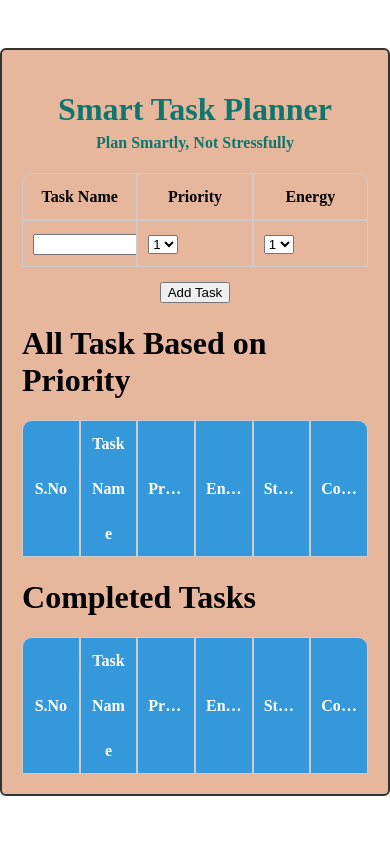
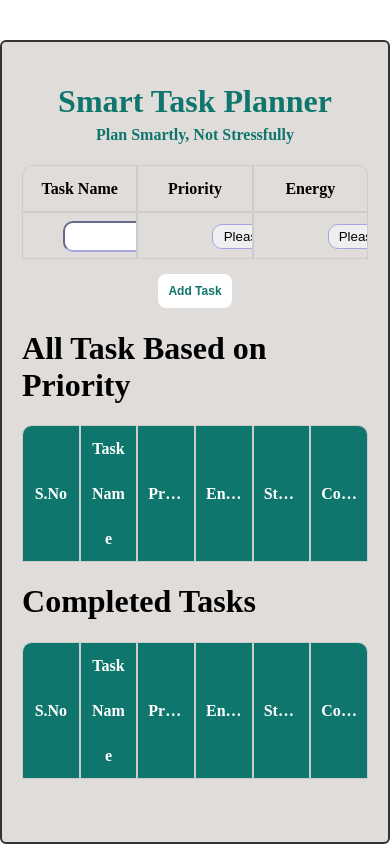
Before and after one commit to aryasakshi13/Smart-Daily-Planner, a plain HTML site: page index.html in a window 390 px wide. Drawn offline with Linux system fonts and the light colour scheme.

Commit message:
Done with Css and LocalStorage adding media Query

```diff
--- a/index.html
+++ b/index.html
@@ -8,27 +8,28 @@
     <link rel="stylesheet" href="styles.css">
 
 </head>
-<script src="./index.js"></script>
+<!-- <script src="./index.js"></script> -->
 
-<body>
+<body onload="showSortedTask()">
     <div id="fullDiv">
         <div id="headerTitle">
             <h1>Smart Task Planner</h1>
             <h4>Plan Smartly, Not Stressfully</h4>
         </div>
-        <div>
-            <table >
+        <div >
+            <table>
                 <tr>
                     <th>Task Name</th>
                     <th>Priority</th>
                     <th>Energy</th>
                 </tr>
-                <tr id="Conditonal-row" style="display: table-row;">
-                    <td>
+                <tr id="Conditonal-row">
+                    <td class="inputBox">
                         <input id="taskName1"></input>
                     </td>
                     <td>
-                        <select id="priority1">
+                        <select class="select" id="priority1">
+                            <option>Please Select priority</option>
                             <option>1</option>
                             <option>2</option>
                             <option>3</option>
@@ -38,7 +39,8 @@
                         <!-- <input id = "priority1"></input> -->
                     </td>
                     <td>
-                        <select id="energy1">
+                        <select class="select" id="energy1">
+                            <option>Please Select energy</option>
                             <option>1</option>
                             <option>2</option>
                             <option>3</option>
@@ -49,9 +51,12 @@
                     </td>
                 </tr>
             </table>
-            <Button     onclick="addTask()">Add Task</Button>
-            <div>
-                <h1>All Task Based on Priority</h1>
+        </div>
+            <Button id= "btn" onclick="addTask()">Add Task</Button>
+
+        <div class ="table_section">
+            <h1>All Task Based on Priority</h1>
+            <div class = "table_container">
                 <table >
                     <thead>
                         <tr>
@@ -70,8 +75,9 @@
 
             </div>
 
-            <div>
+
                 <h1>Completed Tasks</h1>
+             <div class = " table_container">
                 <table>
                     <thead>
                         <tr>
@@ -89,13 +95,11 @@
                 </table>
 
             </div>
+        </div>
 
 
-
-        </div>
     </div>
-
-
+<script src="./index.js"></script>
 </body>
 
 </html>
--- a/index.js
+++ b/index.js
@@ -3,31 +3,33 @@
 //                 document.getElememtById('Conditonal-row').style.display='table-row'
 //             }
 
-            let task = [];
+let task = JSON.parse(localStorage.getItem("tasks")) || [];
 
 
-            function addTask(){
+function addTask() {
     console.log("clciked")
 
-                let taskDetails ={
-                    taskName : document.getElementById("taskName1").value,
-                    priority : document.getElementById("priority1").value,
-                    energy : document.getElementById("energy1").value,
-                    status : "Pending",
+    let taskDetails = {
+        taskName: document.getElementById("taskName1").value,
+        priority: document.getElementById("priority1").value,
+        energy: document.getElementById("energy1").value,
+        status: "Pending",
         completed: false
     };
     task.push(taskDetails);
+    localStorage.setItem("tasks", JSON.stringify(task));
     showSortedTask();
 }
 
-            function showSortedTask(){
+function showSortedTask() {
     let table = document.getElementById("Prioritytable");
     let table2 = document.getElementById("completedTable");
     table.innerHTML = "";
     table2.innerHTML = "";
     Sortedtask();
-                 let seq=1;
-                task.forEach((t,index) => {
+    let seq = 1;
+    console.log(localStorage.getItem("task"));
+    task.forEach((t, index) => {
         let row = `
                         <tr>
                         <td>${seq++}</td>
@@ -44,7 +46,7 @@
                         </tr>
 
                     `
-                    t.completed? table2.innerHTML += row: table.innerHTML += row;
+        t.completed ? table2.innerHTML += row : table.innerHTML += row;
 
 
     });
@@ -54,23 +56,24 @@
 function toggleStatus(index) {
     if (task[index].status === "Pending") {
         task[index].status = "Completed";
-                    task[index].completed=true;
+        task[index].completed = true;
     }
+    localStorage.setItem("tasks", JSON.stringify(task));
     showSortedTask();
 }
 
-                function Sortedtask(){
-                    for(let i = 0;i<task.length;i++){
-                        for(let j = i+1;j<task.length;j++){
-                            if(!task[i].completed){
-                                if(task[i].priority == task[j].priority){
-                                    if(task[i].energy > task[j].energy){
+function Sortedtask() {
+    for (let i = 0; i < task.length; i++) {
+        for (let j = i + 1; j < task.length; j++) {
+            if (!task[i].completed) {
+                if (task[i].priority == task[j].priority) {
+                    if (task[i].energy > task[j].energy) {
                         let temp = task[i];
                         task[i] = task[j];
                         task[j] = temp;
                     }
-                                }else{
-                                    if(task[i].priority > task[j].priority){
+                } else {
+                    if (task[i].priority > task[j].priority) {
                         let temp = task[i];
                         task[i] = task[j];
                         task[j] = temp;
--- a/styles.css
+++ b/styles.css
@@ -9,7 +9,8 @@ body {
   min-height: 100vh;
   display: flex;
   justify-content: center;
-  align-items: center;
+  padding-top: 20px;
+  /* align-items: center; */
 
 }
 #fullDiv {
@@ -18,10 +19,30 @@ body {
   padding: 20px;
   border: 2px solid #333;
   border-radius: 6px;
-  background-color: #e7b79d;
+  background-color: #dfdcda;
   overflow: hidden;
+  margin: 20px auto;
+
 
 }
+.inputBox input{
+    border-color: rgb(165, 165, 227);
+    width: 220px;
+    align-items: center;
+    margin-left: 30px;
+   height: 25px;
+   border-radius: 10px;
+}
+
+.select{
+    border-color: rgb(165, 165, 227);
+    width: 160px;
+    text-align: center;
+    margin-left: 4rem;
+   height: 25px;
+   border-radius: 10px;
+}
+
 #headerTitle {
     color: #0F766E;
     text-align: center;
@@ -81,12 +102,13 @@ th:last-child {
 
 }
 thead th{
-   background-color: #3498db;
+   background-color: #0F766E;;
     color: white;
     position: sticky;
     text-align: center;
     top: 0;
-    z-index:2;
+    z-index: 2;
+
 
 
 }
@@ -96,3 +118,20 @@ td:nth-child(2){
     word-break: break-word;
 
 }
+
+#btn{
+     background-color: white;
+    color: #0F766E;;
+    padding: 10px;
+    font-size: 12px;
+    font-weight: 600;
+    border: none;
+    border-radius: 8px;
+    cursor: pointer;
+}
+
+#btn:hover{
+    background-color:  #0F766E;
+    color: white;
+
+}
```
Lines whose indentation alone changed are shown as unchanged.
